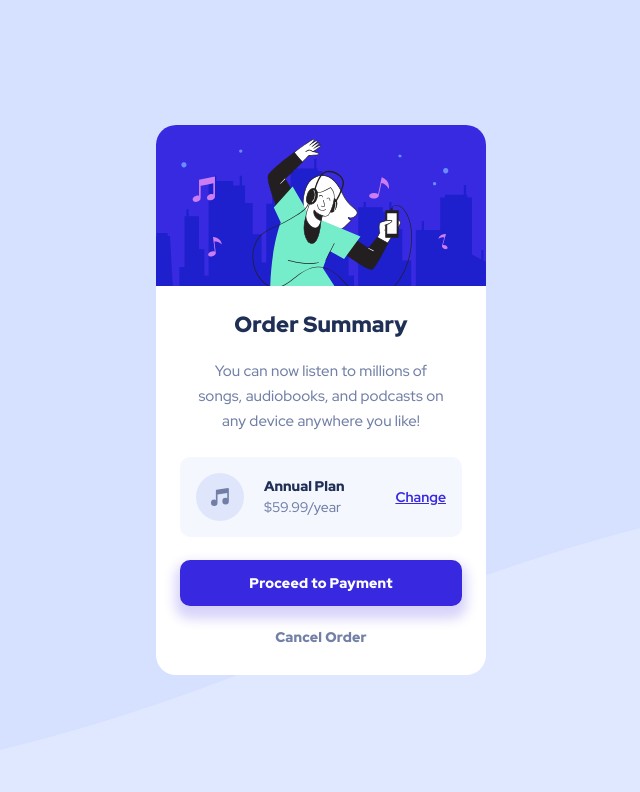
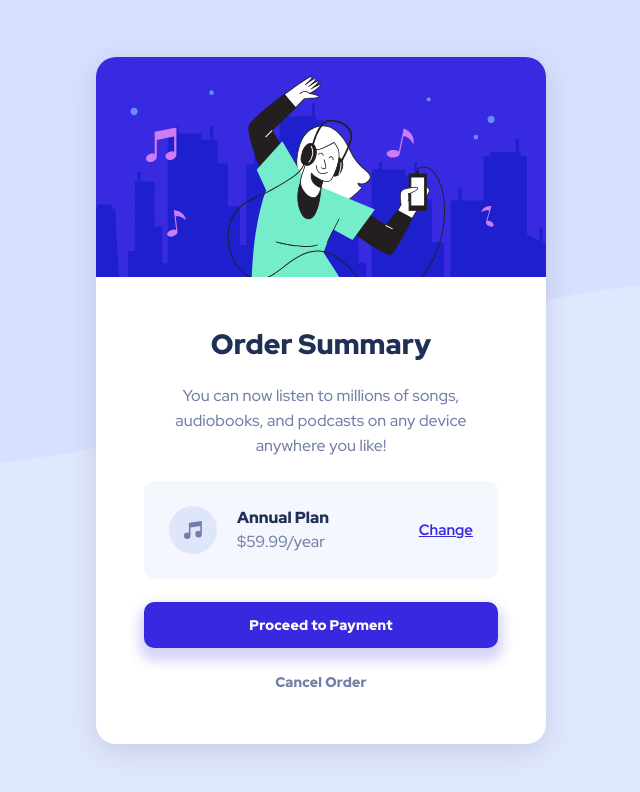
Before and after one commit to rpturbina/order-summary-component-main, a plain HTML site: page index.html in a window 1536 px wide. Shown: the whole page, without its empty margins (447-1087 px from the left). Drawn offline with Linux system fonts and the light colour scheme.

Commit message:
Make reponsive for dekstop

```diff
--- a/scss/main.scss
+++ b/scss/main.scss
@@ -42,6 +42,9 @@ p {
   background-color: white;
   text-align: center;
   border-radius: 20px;
+  margin: 24px;
+  box-shadow: rgba(100, 100, 111, 0.2) 0px 7px 29px 0px;
+  transition: all 0.5s ease;
 
   &__img {
     width: 100%;
@@ -78,7 +81,8 @@ p {
     justify-content: center;
     align-items: center;
     padding: 16px;
-    column-gap: 20px;
+    gap: 20px;
+    flex-wrap: wrap;
   }
 
   // * Button Styling
@@ -102,8 +106,11 @@ p {
   font-weight: 900;
   line-height: 1.5;
   text-align: left;
+  margin-left: 0px;
+  margin-right: auto;
 
   &__nominal {
+    display: block;
     font-weight: 500;
     color: $desaturated-blue;
   }
@@ -126,8 +133,8 @@ p {
   &-secondary {
     padding: 0;
     width: fit-content;
-    margin: auto;
-    margin-top: 22px;
+    margin: 0 auto;
+    margin-top: 25px;
     margin-bottom: 5px;
     background-color: transparent;
     color: $desaturated-blue;
@@ -143,3 +150,41 @@ p {
     color: hsl(228, 45%, 44%);
   }
 }
+
+// * Desktop Responsive : 1440px
+@media only screen and (min-width: 1440px) {
+  .main {
+    background-image: url("../images/pattern-background-desktop.svg");
+  }
+  .card {
+    max-width: 450px;
+
+    &__title {
+      font-size: 28px;
+    }
+
+    &__description {
+      font-size: 16px;
+    }
+
+    &__textbox {
+      padding: 48px;
+    }
+
+    &__price {
+      padding: 25px;
+    }
+  }
+
+  .pricetext {
+    font-size: 16px;
+
+    &__nominal {
+      font-size: 16px;
+    }
+
+    &__change {
+      font-size: 15px;
+    }
+  }
+}
```
Also changed, not shown: css/main.css, 1 other file.
